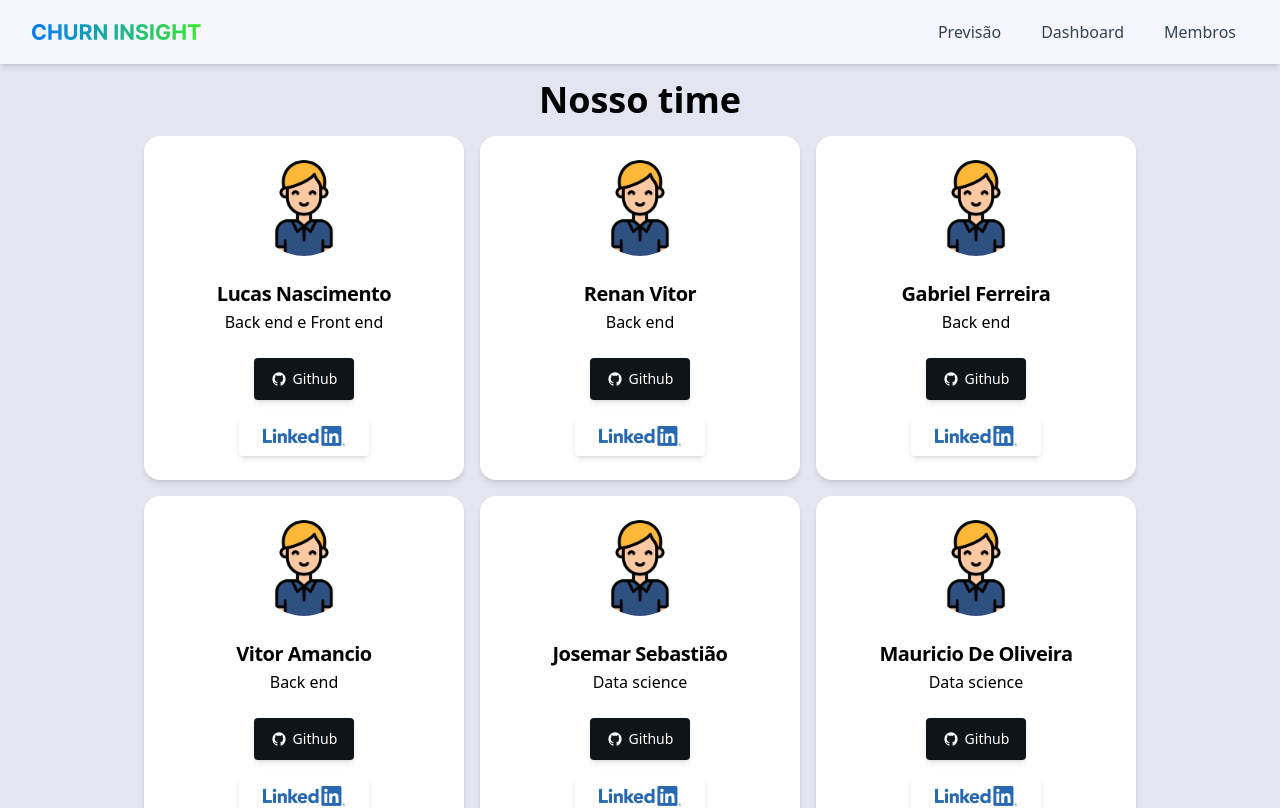
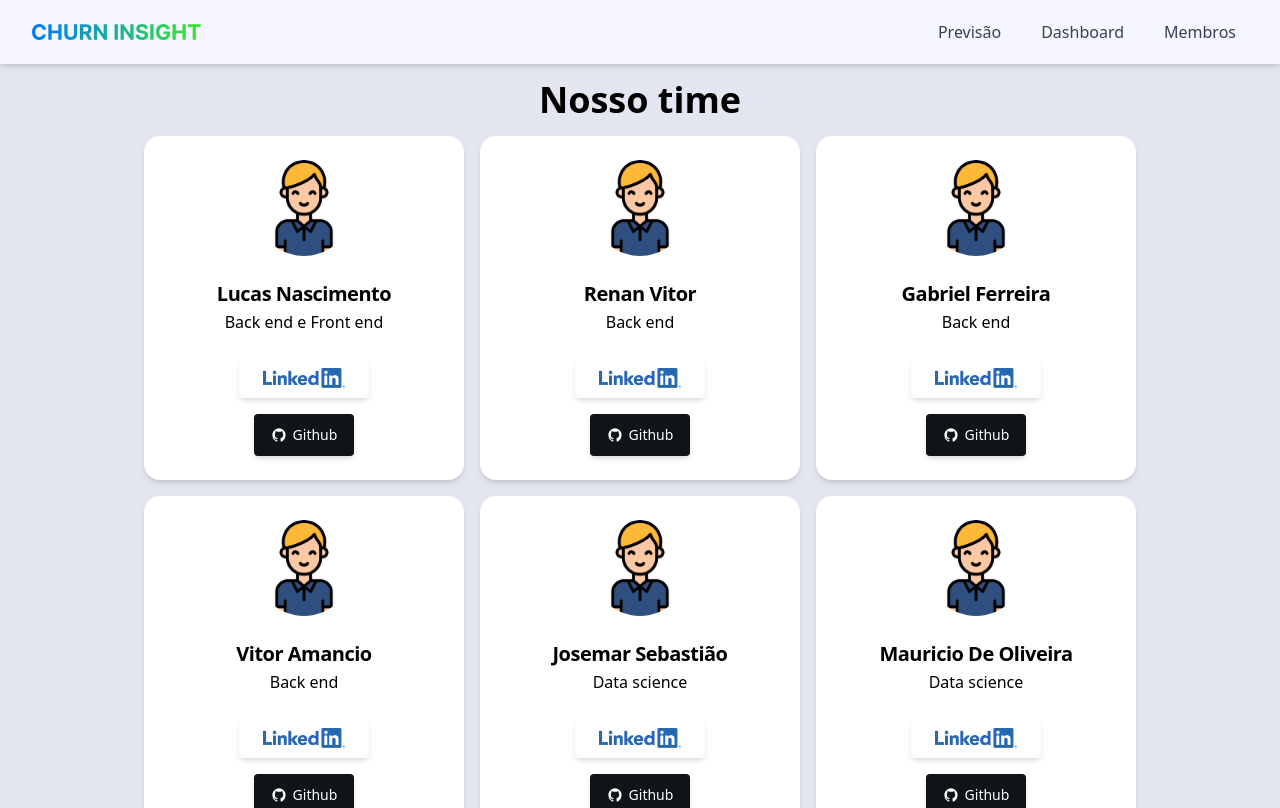
Before and after one commit to lucasns06/churninsight-frontend, a React (Vite) app: page /membros in a window 1280 px wide. Shown: the top 808 px of the page. Built offline with nearby package versions, Linux system fonts and the light colour scheme.

Commit message:
refactor: membros social media

```diff
--- a/src/pages/Membros.jsx
+++ b/src/pages/Membros.jsx
@@ -71,12 +71,6 @@ function Membros() {
                             <h5 class="mb-0.5 text-xl font-semibold tracking-tight text-heading">{cards.nome}</h5>
                             <span class="text-md">{cards.cargo}</span>
                             <div class="flex flex-col items-center mt-4 md:mt-6 gap-4">
-                                <a href={cards.github} target="_blank" rel="noopener noreferrer">
-                                    <button type="button" class="hover:cursor-pointer rounded text-white bg-[#0f1419] hover:bg-[#0f1419]/90 focus:ring-[#0f1419]/50 box-border border border-transparent font-medium leading-5 rounded-base text-sm px-4 py-2.5 text-center inline-flex items-center dark:hover:bg-[#24292F] dark:focus:ring-[#24292F]/55 shadow-md transition duration-150 ease-in-out hover:shadow-lg focus:shadow-lg focus:outline-none focus:ring-0 active:shadow-lg">
-                                        <svg class="w-4 h-4 me-1.5" aria-hidden="true" xmlns="http://www.w3.org/2000/svg" width="24" height="24" fill="currentColor" viewBox="0 0 24 24"><path fill-rule="evenodd" d="M12.006 2a9.847 9.847 0 0 0-6.484 2.44 10.32 10.32 0 0 0-3.393 6.17 10.48 10.48 0 0 0 1.317 6.955 10.045 10.045 0 0 0 5.4 4.418c.504.095.683-.223.683-.494 0-.245-.01-1.052-.014-1.908-2.78.62-3.366-1.21-3.366-1.21a2.711 2.711 0 0 0-1.11-1.5c-.907-.637.07-.621.07-.621.317.044.62.163.885.346.266.183.487.426.647.71.135.253.318.476.538.655a2.079 2.079 0 0 0 2.37.196c.045-.52.27-1.006.635-1.37-2.219-.259-4.554-1.138-4.554-5.07a4.022 4.022 0 0 1 1.031-2.75 3.77 3.77 0 0 1 .096-2.713s.839-.275 2.749 1.05a9.26 9.26 0 0 1 5.004 0c1.906-1.325 2.74-1.05 2.74-1.05.37.858.406 1.828.101 2.713a4.017 4.017 0 0 1 1.029 2.75c0 3.939-2.339 4.805-4.564 5.058a2.471 2.471 0 0 1 .679 1.897c0 1.372-.012 2.477-.012 2.814 0 .272.18.592.687.492a10.05 10.05 0 0 0 5.388-4.421 10.473 10.473 0 0 0 1.313-6.948 10.32 10.32 0 0 0-3.39-6.165A9.847 9.847 0 0 0 12.007 2Z" clip-rule="evenodd" /></svg>
-                                        Github
-                                    </button>
-                                </a>
                                 <a href={cards.linkedin} target="_blank" rel="noopener noreferrer">
                                     <button
                                         type="button"
@@ -86,6 +80,12 @@ function Membros() {
                                         <span class="[&>svg]:h-4 [&>svg]:w-4 font-bold hover:cursor-pointer">
                                             <img src={"linkedin.png"} className="h-5" />
                                         </span>
+                                    </button>
+                                </a>
+                                <a href={cards.github} target="_blank" rel="noopener noreferrer">
+                                    <button type="button" class="hover:cursor-pointer rounded text-white bg-[#0f1419] hover:bg-[#0f1419]/90 focus:ring-[#0f1419]/50 box-border border border-transparent font-medium leading-5 rounded-base text-sm px-4 py-2.5 text-center inline-flex items-center dark:hover:bg-[#24292F] dark:focus:ring-[#24292F]/55 shadow-md transition duration-150 ease-in-out hover:shadow-lg focus:shadow-lg focus:outline-none focus:ring-0 active:shadow-lg">
+                                        <svg class="w-4 h-4 me-1.5" aria-hidden="true" xmlns="http://www.w3.org/2000/svg" width="24" height="24" fill="currentColor" viewBox="0 0 24 24"><path fill-rule="evenodd" d="M12.006 2a9.847 9.847 0 0 0-6.484 2.44 10.32 10.32 0 0 0-3.393 6.17 10.48 10.48 0 0 0 1.317 6.955 10.045 10.045 0 0 0 5.4 4.418c.504.095.683-.223.683-.494 0-.245-.01-1.052-.014-1.908-2.78.62-3.366-1.21-3.366-1.21a2.711 2.711 0 0 0-1.11-1.5c-.907-.637.07-.621.07-.621.317.044.62.163.885.346.266.183.487.426.647.71.135.253.318.476.538.655a2.079 2.079 0 0 0 2.37.196c.045-.52.27-1.006.635-1.37-2.219-.259-4.554-1.138-4.554-5.07a4.022 4.022 0 0 1 1.031-2.75 3.77 3.77 0 0 1 .096-2.713s.839-.275 2.749 1.05a9.26 9.26 0 0 1 5.004 0c1.906-1.325 2.74-1.05 2.74-1.05.37.858.406 1.828.101 2.713a4.017 4.017 0 0 1 1.029 2.75c0 3.939-2.339 4.805-4.564 5.058a2.471 2.471 0 0 1 .679 1.897c0 1.372-.012 2.477-.012 2.814 0 .272.18.592.687.492a10.05 10.05 0 0 0 5.388-4.421 10.473 10.473 0 0 0 1.313-6.948 10.32 10.32 0 0 0-3.39-6.165A9.847 9.847 0 0 0 12.007 2Z" clip-rule="evenodd" /></svg>
+                                        Github
                                     </button>
                                 </a>
                             </div>
```
Also changed, not shown: src/pages/Previsao.jsx (line endings or trailing spaces).
